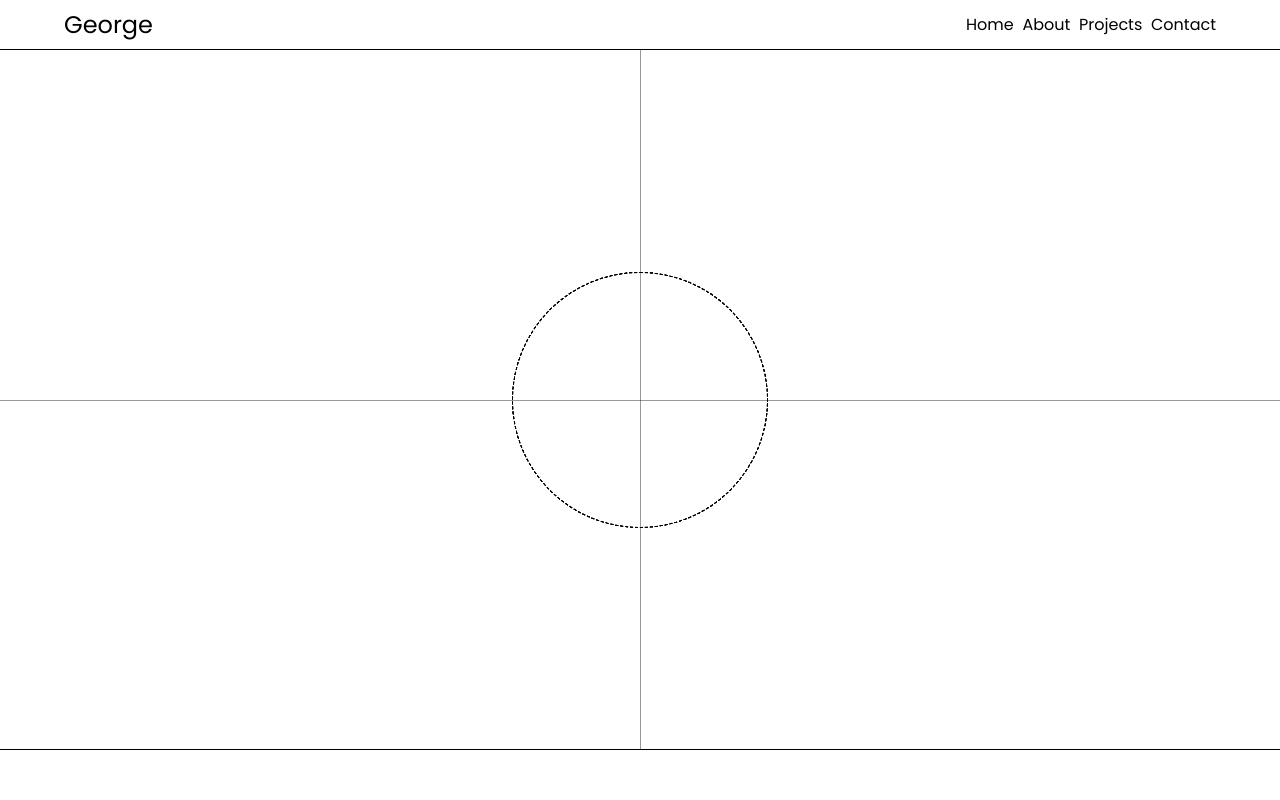
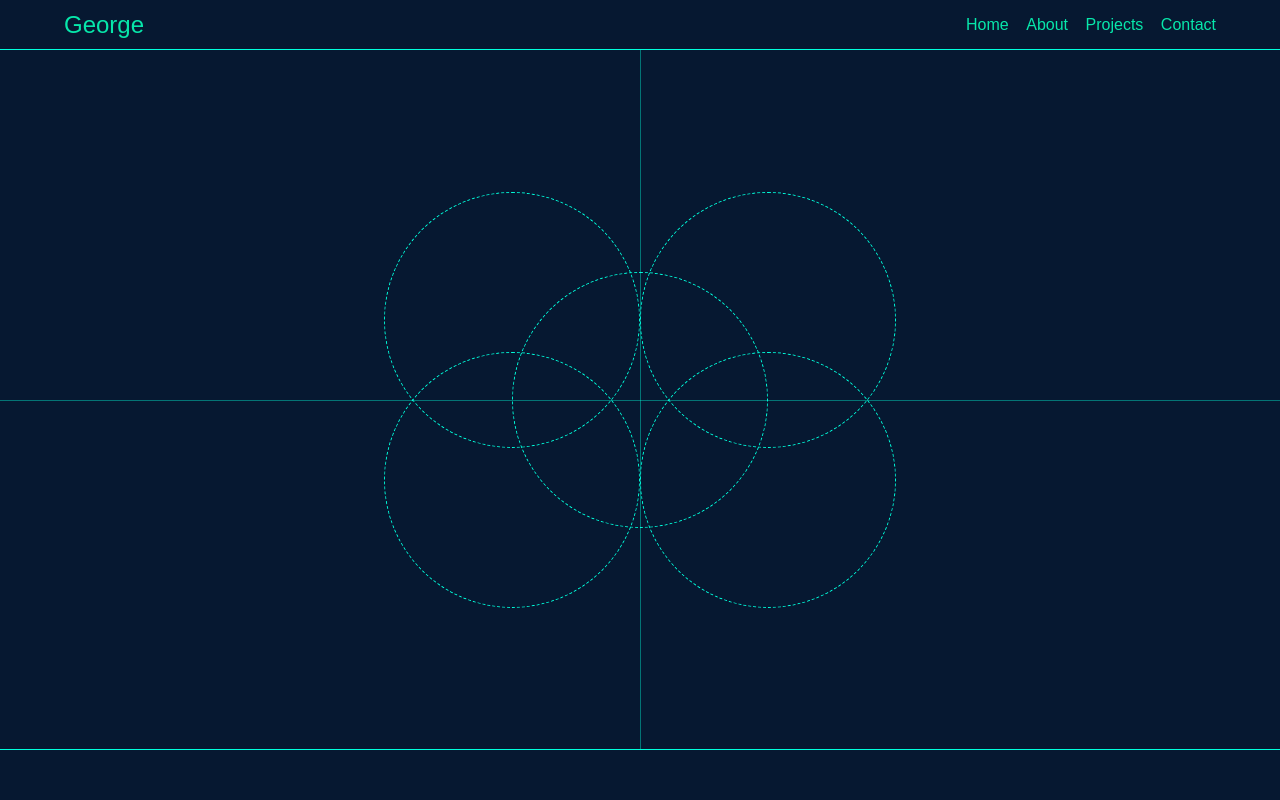
Before and after one commit to george-with-a-g/HTMLGames, a plain HTML site: page CirclesLayoutProject/index.html in a window 1280 px wide. Shown: the top 800 px of the page. Drawn offline with Linux system fonts and the light colour scheme.

Commit message:
Base Project for Circles complete

```diff
--- a/CirclesLayoutProject/app.js
+++ b/CirclesLayoutProject/app.js
@@ -0,0 +1,51 @@
+const circleArea = document.querySelector('.circle__container__inner');
+let circles = [...document.querySelectorAll('.circle')];
+circles.shift();
+console.log(circles)
+
+let positions = {
+    circleOne: {x: 0, y:0},
+    circleTwo: {x: 0, y:0},
+    circleThree: {x: 0, y:0},
+    circleFour: {x: 0, y:0},
+}
+
+let width = window.innerWidth;
+let height = window.innerHeight;
+
+let x = 0;
+let y = 0;
+
+function lerp(start, end, t){
+    return start * ( 1 - t ) + end * t;
+}
+
+circleArea.addEventListener('mousemove', (e) => {
+    x = e.clientX;
+    y = e.clientY;
+    console.log(x, y)
+})
+
+function animate(){
+    // Animate circles
+    positions.circleOne.x = lerp(positions.circleOne.x, (x - (width / 2)) * .2, .1);
+    positions.circleOne.y = lerp(positions.circleOne.y, (y - (height / 2)) * .2, .1);
+
+    positions.circleTwo.x = lerp(positions.circleTwo.x, (-x + (width / 2)) * .2, .1);
+    positions.circleTwo.y = lerp(positions.circleTwo.y, (y - (height / 2)) * .2, .1);
+
+    positions.circleThree.x = lerp(positions.circleThree.x, (x - (width / 2)) * .2, .1);
+    positions.circleThree.y = lerp(positions.circleThree.y, (-y + (height / 2)) * .2, .1);
+
+    positions.circleFour.x = lerp(positions.circleFour.x, (-x + (width / 2)) * .2, .1);
+    positions.circleFour.y = lerp(positions.circleFour.y, (-y + (height / 2)) * .2, .1);
+
+    circles[0].style.transform = `translate(-50%, -50%) translate3d(${positions.circleOne.x}px, ${positions.circleOne.y}px, 0)`;
+    circles[1].style.transform = `translate(-50%, -50%) translate3d(${positions.circleTwo.x}px, ${positions.circleTwo.y}px, 0)`;
+    circles[2].style.transform = `translate(-50%, -50%) translate3d(${positions.circleThree.x}px, ${positions.circleThree.y}px, 0)`;
+    circles[3].style.transform = `translate(-50%, -50%) translate3d(${positions.circleFour.x}px, ${positions.circleFour.y}px, 0)`;
+
+    requestAnimationFrame(animate)
+}
+
+animate()
--- a/CirclesLayoutProject/style.css
+++ b/CirclesLayoutProject/style.css
@@ -1,3 +1,32 @@
+/*
+    ORIGINAL COLOR PALLETTE
+        --body_background_color: white;
+        --header_border_bottom_color: black;
+        --header_background_color: white;
+        --circle_container_border_bottom_color: black;
+        --circle_border_style: solid;
+        --vertical_line_background_color: black;
+        --horizontal_line_background_color: black;
+        --circle_border_color: black;
+        --plane_border_top_background_color: black;
+        --plane_background_color: white;
+        --footer_background_color: black;
+        --main_font_color: #fff;
+ */
+:root{
+    --body_background_color: #061831;
+    --header_border_bottom_color: #00ffdc;
+    --header_background_color: #061831;
+    --circle_container_border_bottom_color: #00ffdc;
+    --circle_border_style: dashed;
+    --vertical_line_background_color: #00ffdc;
+    --horizontal_line_background_color: #00ffdc;
+    --circle_border_color: #00ffdc;
+    --plane_border_top_background_color: #00ffdc;
+    --plane_background_color: #061831;
+    --footer_background_color: black;
+    --main_font_color: #00ffdc;
+}
 @import url("https://fonts.googleapis.com/css2?family=Poppins:wght@200;400;600&display=swap");
 *, *::before, *::after{
     margin: 0;
@@ -8,14 +37,15 @@
 }
 body{
     font-family: "Poppins", sans-serif;
+    background-color: var(--body_background_color);
 }
 section{
     position: relative;
     width: 100%;
     min-height: 100vh;
 }
-h1, p{
-    color: #fff;
+h1, p, li{
+    color: var(--main_font_color);
     mix-blend-mode: difference;
 }
 .header{
@@ -24,10 +54,10 @@ h1, p{
     left: 0;
     width: 100%;
     height: 50px;
-    border-bottom: 1px solid black;
+    border-bottom: 1px solid var(--header_border_bottom_color);
     display: flex;
     justify-content: center;
-    background-color: white;
+    background-color: var(--header_background_color);
 }
 .header_container{
     width: 90%;
@@ -48,7 +78,7 @@ nav ul{
     top: 50px;
     height: calc(100vh - 100px);
     width: 100%;
-    border-bottom: 1px solid black;
+    border-bottom: 1px solid var(--circle_container_border_bottom_color);
 }
 
 .vertical__line{
@@ -57,7 +87,7 @@ nav ul{
     left: 50%;
     width: 1px;
     height: 100%;
-    background-color: black;
+    background-color: var(--vertical_line_background_color);
     opacity: .4;
 }
 
@@ -67,7 +97,7 @@ nav ul{
     left: 0%;
     width: 100%;
     height: 1px;
-    background-color: black;
+    background-color: var(--horizontal_line_background_color);
     opacity: .4;
 }
 
@@ -79,7 +109,6 @@ nav ul{
     width: 90%;
     height: 100%;
     max-width: 1200px;
-    /* background-color: red;*/
 }
 
 .circle{
@@ -90,7 +119,7 @@ nav ul{
     transform: translate(-50%, -50%);
     width: 32vh;
     height: 32vh;
-    border: 1px dashed black;
+    border: 1px var(--circle_border_style) var(--circle_border_color);
     border-radius: 50%;
     will-change: transform;
 }
@@ -105,10 +134,10 @@ nav ul{
 }
 
 .plane{
-    border-top: 1px solid black;
+    border-top: 1px solid var(--plane_border_top_background_color);
     display: flex;
     justify-content: center;
-    background-color: white;
+    background-color: var(--plane_background_color);
 }
 
 .plane__one{
@@ -149,5 +178,5 @@ nav ul{
     justify-content: center;
     width: 100%;
     height: 100vh;
-    background-color: black;
+    background-color: var(--footer_background_color);
 }
```
Also changed, not shown: 3 other files.
